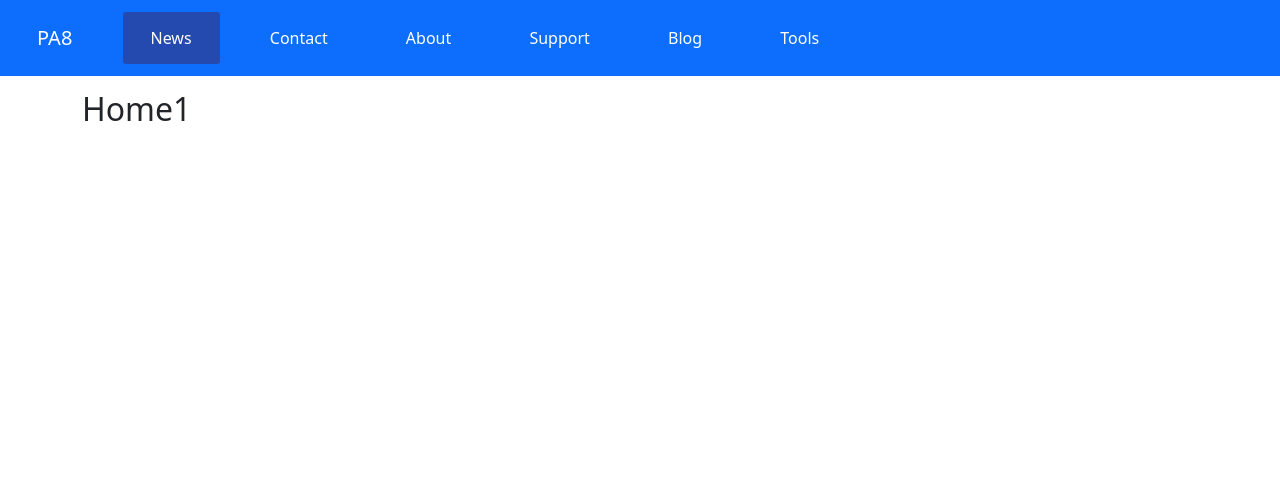
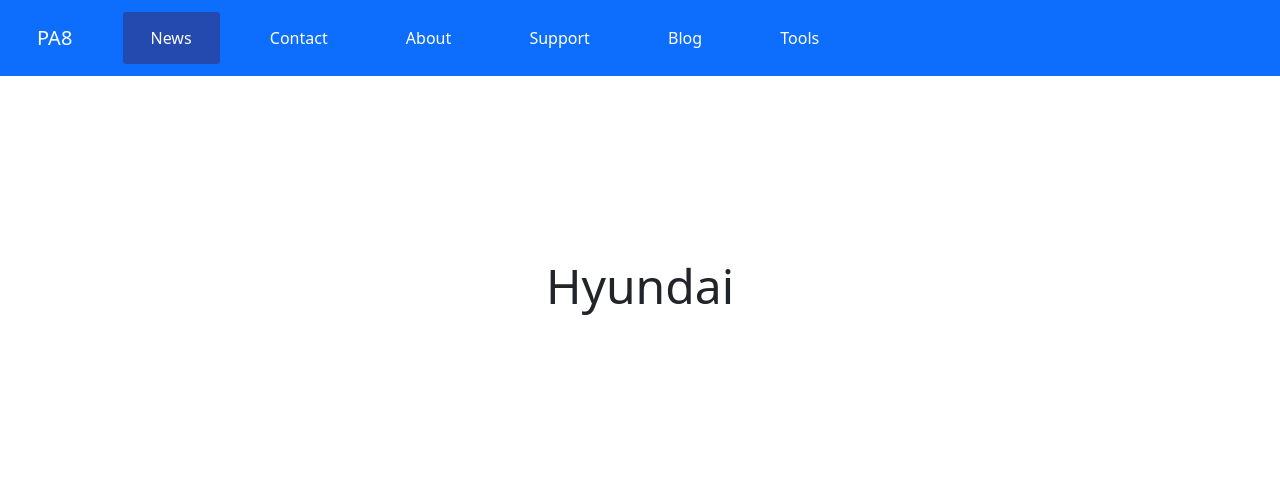
Before and after one commit to mijiFernandes/pa9, a Django app: template templates/home.html in a window 1280 px wide. Shown: the top 489 px of the page. Run offline with Django 3.2, Linux system fonts and the light colour scheme; the template is opened without the code that fills it, so the values that code supplies are empty.

Commit message:
Added files and changes required for deployment to heroku

```diff
--- a/mysite/views.py
+++ b/mysite/views.py
@@ -2,4 +2,4 @@ from django.views.generic import TemplateView
 
 
 class HomeView(TemplateView):
-    template_name = 'example.html'
+    template_name = 'home.html'
--- a/templates/home.html
+++ b/templates/home.html
@@ -11,6 +11,33 @@
         div.scrollmenu {
             overflow: auto;
             white-space: nowrap;
+        }
+    </style>
+    <style type="text/css">
+        .wrapper {
+            display: flex;
+            height: 100%;
+            justify-content: center;
+            align-items: center;
+        }
+        .slide-container {
+            scroll-snap-type: x proximity; /* 달라붙는 스냅 속성 부여 */
+            overflow-y: hidden;
+            display: flex;
+            width: 800px;
+            height: 400px;
+        }
+        .slide {
+            scroll-snap-align: start; /* 하위 요소의 정렬 방향 */
+            min-width: 100%;
+            height: 100%;
+            display: flex;
+            align-items: center;
+            justify-content: center;
+        }
+        h1 {
+            font-size: 3rem;
+            line-height: 0.75;
         }
     </style>
     <script type="text/javascript">
@@ -75,7 +102,19 @@
             </div>
         </nav>
         <div class="container">
-            <h2 class="title">Home1</h2>
+            <div class="wrapper">
+                <div class="slide-container">
+                    <div class="slide">
+                        <h1>Hyundai</h1>
+                    </div>
+                    <div class="slide">
+                        <h1>Toyota</h1>
+                    </div>
+                    <div class="slide">
+                        <h1>Tesla</h1>
+                    </div>
+                </div>
+            </div>
         </div>
     </div>
     <div id=div_02 style="display: none">
@@ -105,7 +144,19 @@
             </div>
         </nav>
         <div class="container">
-                <h2 class="title">Home2</h2>
+            <div class="wrapper">
+                <div class="slide-container">
+                    <div class="slide">
+                        <h1>Hyundai</h1>
+                    </div>
+                    <div class="slide">
+                        <h1>Toyota</h1>
+                    </div>
+                    <div class="slide">
+                        <h1>Tesla</h1>
+                    </div>
+                </div>
+            </div>
         </div>
     </div>
     <div id=div_03 style="display: none">
@@ -135,7 +186,19 @@
             </div>
         </nav>
         <div class="container">
-                <h2 class="title">Home3</h2>
+            <div class="wrapper">
+                <div class="slide-container">
+                    <div class="slide">
+                        <h1>Hyundai</h1>
+                    </div>
+                    <div class="slide">
+                        <h1>Toyota</h1>
+                    </div>
+                    <div class="slide">
+                        <h1>Tesla</h1>
+                    </div>
+                </div>
+            </div>
         </div>
     </div>
     <div id=div_04 style="display: none">
@@ -165,7 +228,19 @@
             </div>
         </nav>
         <div class="container">
-                <h2 class="title">Home4</h2>
+            <div class="wrapper">
+                <div class="slide-container">
+                    <div class="slide">
+                        <h1>Hyundai</h1>
+                    </div>
+                    <div class="slide">
+                        <h1>Toyota</h1>
+                    </div>
+                    <div class="slide">
+                        <h1>Tesla</h1>
+                    </div>
+                </div>
+            </div>
         </div>
     </div>
     <div id=div_05 style="display: none">
@@ -195,7 +270,19 @@
             </div>
         </nav>
         <div class="container">
-                <h2 class="title">Home5</h2>
+            <div class="wrapper">
+                <div class="slide-container">
+                    <div class="slide">
+                        <h1>Hyundai</h1>
+                    </div>
+                    <div class="slide">
+                        <h1>Toyota</h1>
+                    </div>
+                    <div class="slide">
+                        <h1>Tesla</h1>
+                    </div>
+                </div>
+            </div>
         </div>
     </div>
     <div id=div_06 style="display: none">
@@ -225,7 +312,19 @@
             </div>
         </nav>
         <div class="container">
-                <h2 class="title">Home6</h2>
+            <div class="wrapper">
+                <div class="slide-container">
+                    <div class="slide">
+                        <h1>Hyundai</h1>
+                    </div>
+                    <div class="slide">
+                        <h1>Toyota</h1>
+                    </div>
+                    <div class="slide">
+                        <h1>Tesla</h1>
+                    </div>
+                </div>
+            </div>
         </div>
     </div>
 </body>
```
Also changed, not shown: templates/ex2.html (added, +25 -0 lines).
